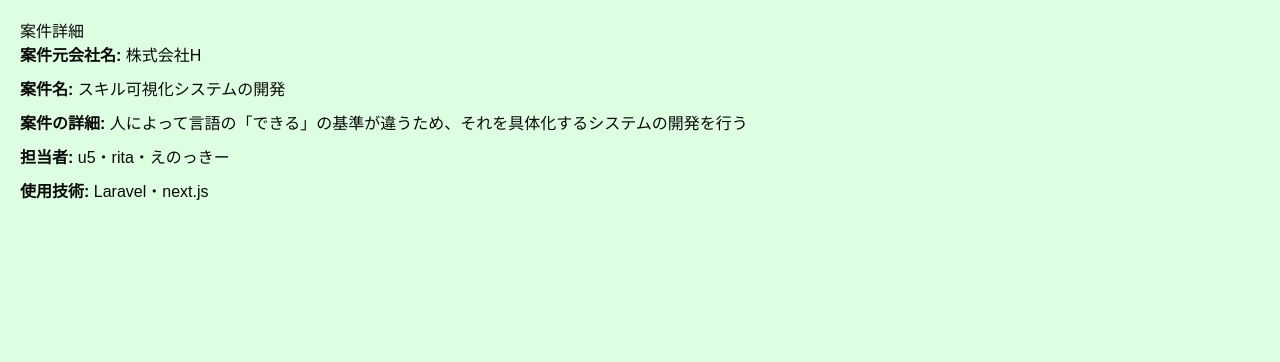
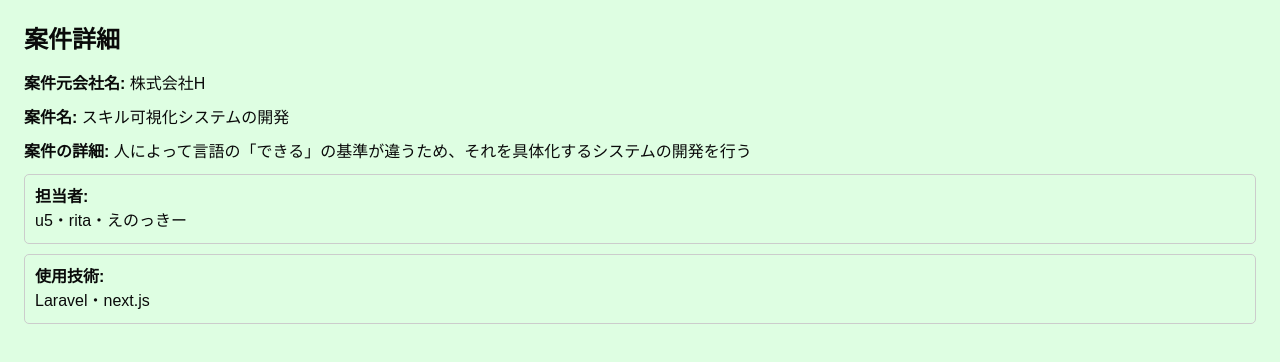
Before and after one commit to RiTa-23/SkillMatching, a Next.js app in the folder frontend/: page /company/project/1 in a window 1280 px wide. Shown: the top 362 px of the page. Built offline with nearby package versions, Linux system fonts and the light colour scheme.

Commit message:
update:boxコンポーネント作成＆適用#76

```diff
--- a/frontend/src/app/company/project/[id]/page.tsx
+++ b/frontend/src/app/company/project/[id]/page.tsx
@@ -1,4 +1,5 @@
 import React from 'react';
+import Box from "@/components/project/box";
 
 const ProjectDetailPage = () => {
   const project = {
@@ -10,8 +11,8 @@ const ProjectDetailPage = () => {
   };
 
   return (
-    <div style={{ padding: '20px', fontFamily: 'Arial, sans-serif' }}>
-      <h1>案件詳細</h1>
+    <div className="container mx-auto p-6">
+      <h1 className="text-2xl font-bold mb-4">案件詳細</h1>
       <div style={{ marginBottom: '10px' }}>
         <strong>案件元会社名:</strong> {project.companyName}
       </div>
@@ -21,12 +22,8 @@ const ProjectDetailPage = () => {
       <div style={{ marginBottom: '10px' }}>
         <strong>案件の詳細:</strong> {project.projectDetail}
       </div>
-      <div style={{ marginBottom: '10px' }}>
-        <strong>担当者:</strong> {project.members.join('・')}
-      </div>
-      <div style={{ marginBottom: '10px' }}>
-        <strong>使用技術:</strong> {project.technologies.join('・')}
-      </div>
+      <Box title="担当者" content={project.members} />
+      <Box title="使用技術" content={project.technologies} />
     </div>
   );
 };
--- /dev/null
+++ b/frontend/src/components/project/box.tsx
@@ -0,0 +1,17 @@
+import React from 'react';
+
+interface BoxProps {
+    title: string;
+    content: string[];
+}
+
+const Box: React.FC<BoxProps> = ({ title, content }) => {
+    return (
+        <div style={{ border: '1px solid #ccc', padding: '10px', borderRadius: '5px', marginBottom: '10px' }}>
+            <strong>{title}:</strong>
+            <div>{content.join('・')}</div>
+        </div>
+    );
+};
+
+export default Box;
```
